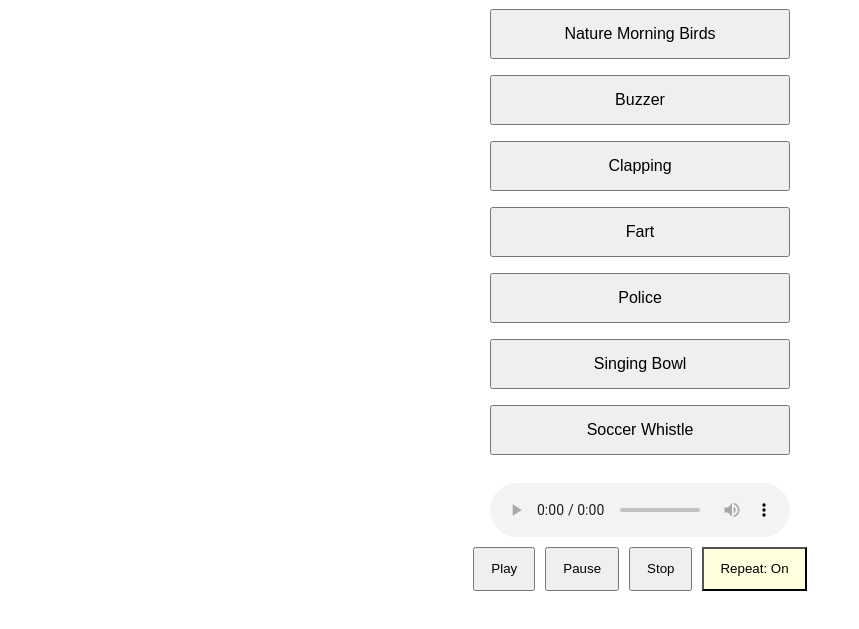
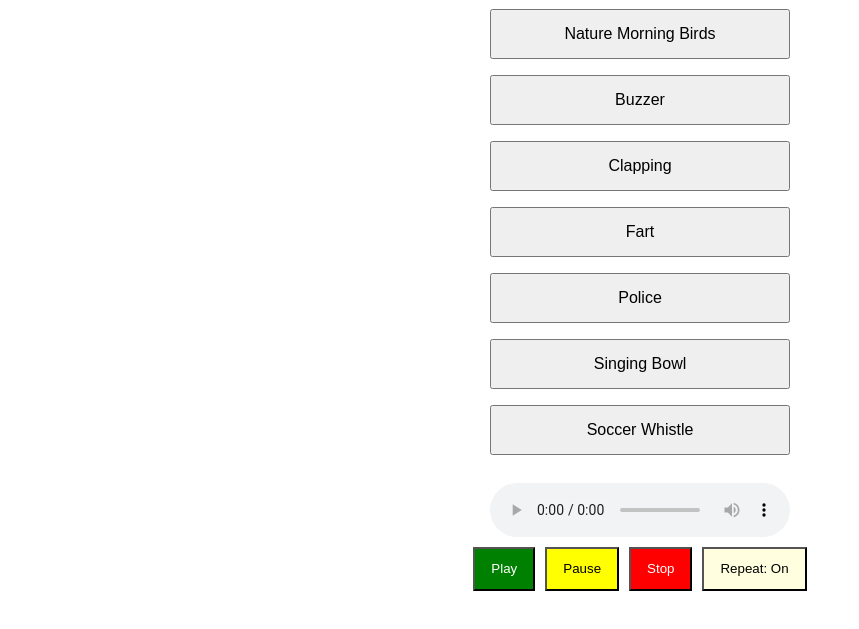
Before and after one commit to singaseongj/singaseong_sfx, a website: page index.html in a window 1280 px wide. Shown: the part 79-708 px from the top of the page, without its empty margins (0-859 px from the left). Drawn offline with Linux system fonts and the light colour scheme.

Commit message:
feat: color-code player control buttons

```diff
--- a/css/style.css
+++ b/css/style.css
@@ -43,6 +43,20 @@ body {
   min-height: 44px;
 }
 
+#playBtn {
+  background-color: green;
+  color: white;
+}
+
+#pauseBtn {
+  background-color: yellow;
+}
+
+#stopBtn {
+  background-color: red;
+  color: white;
+}
+
 .home-button {
   position: fixed;
   top: 10px;
```
